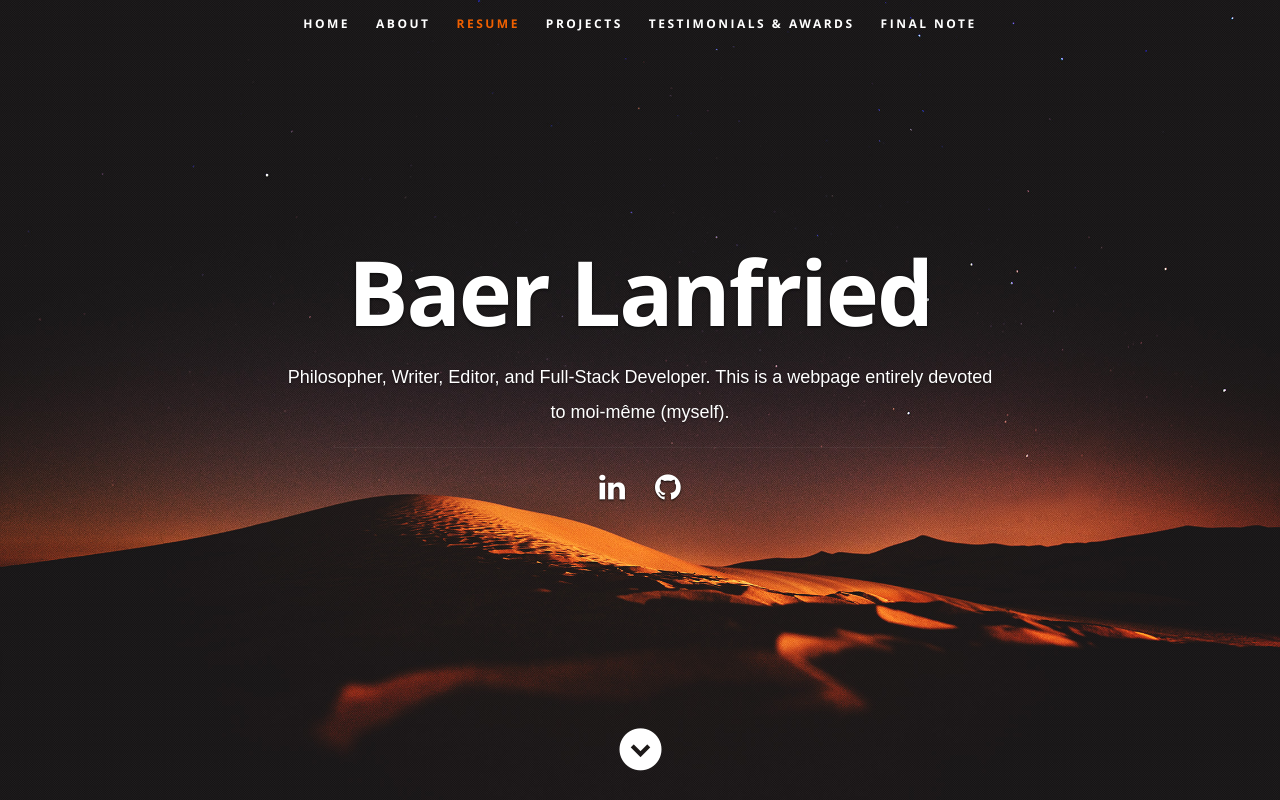
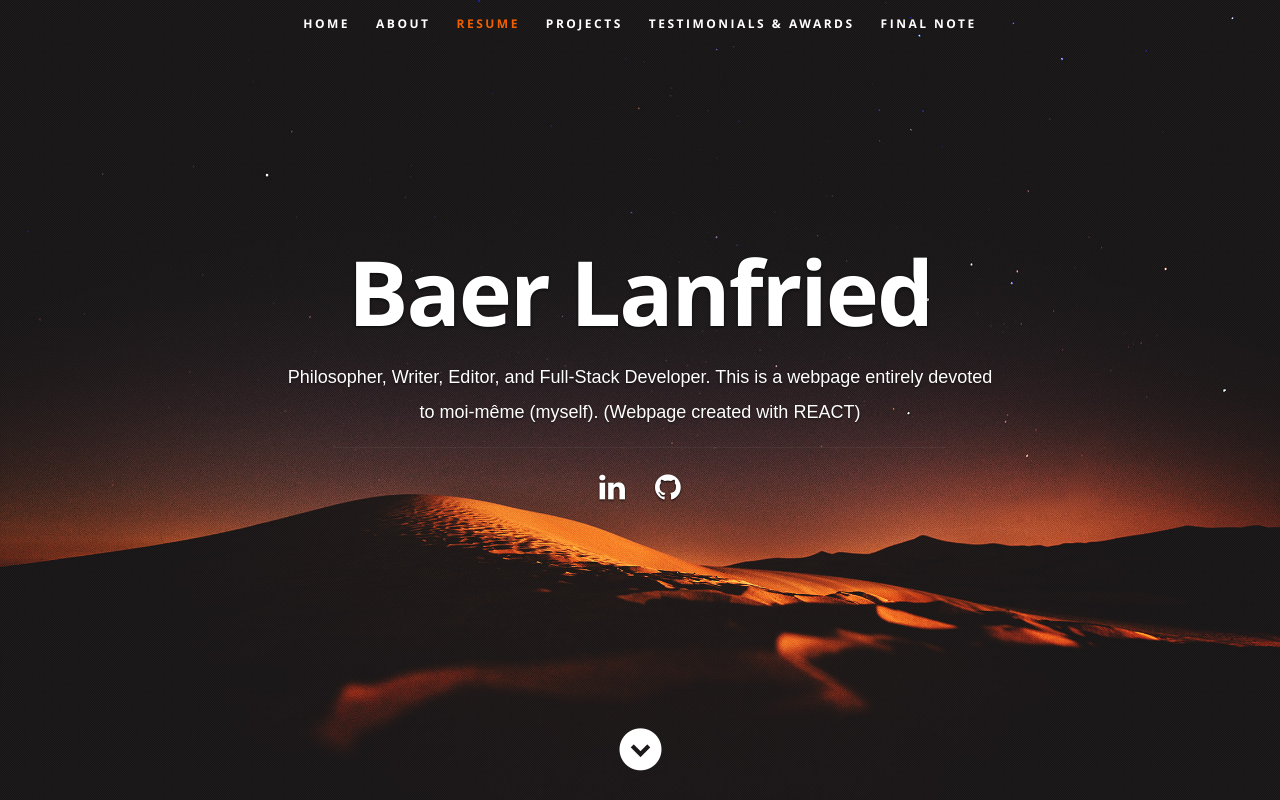
Before and after one commit to blanfried/BaerLanfriedResume, a React (Create React App) app: page / in a window 1280 px wide. Shown: the top 800 px of the page. Built offline with nearby package versions, Linux system fonts and the light colour scheme.

Commit message:
little fix

```diff
--- a/src/resumeData.js
+++ b/src/resumeData.js
@@ -6,7 +6,7 @@ let resumeData = {
   "secondaryEmail": "blanfried@gmail.com",
   "role": "Philosopher, Writer, Editor, and Full-Stack Developer.",
   "linkedinId":"https://www.linkedin.com/in/baer-lanfried-488ab61aa/",
-  "roleDescription": " This is a webpage entirely devoted to moi-même (myself).",
+  "roleDescription": " This is a webpage entirely devoted to moi-même (myself). (Webpage created with REACT)",
   "socialLinks":[
       {
         "name":"linkedin",
```
